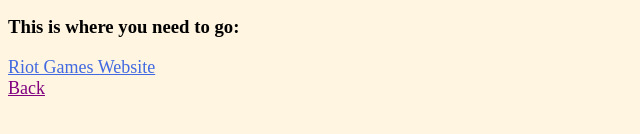
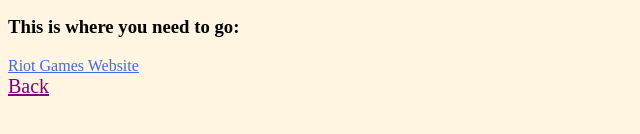
Before and after one commit to ATacoDev/portfolio, a plain HTML site: page public/birthday-invite.html in a window 1280 px wide. Shown: the part 370-504 px from the top of the page, 0-640 px from the left. Drawn offline with Linux system fonts and the light colour scheme.

Commit message:
Add files via upload

```diff
--- a/style.css
+++ b/style.css
@@ -18,9 +18,9 @@ h2 {
 
 a {
     color: royalblue;
-    font-size: 18px;
 }
 
-.back {
+a[class = back] {
     color: purple;
+    font-size: 20px;
 }
```
